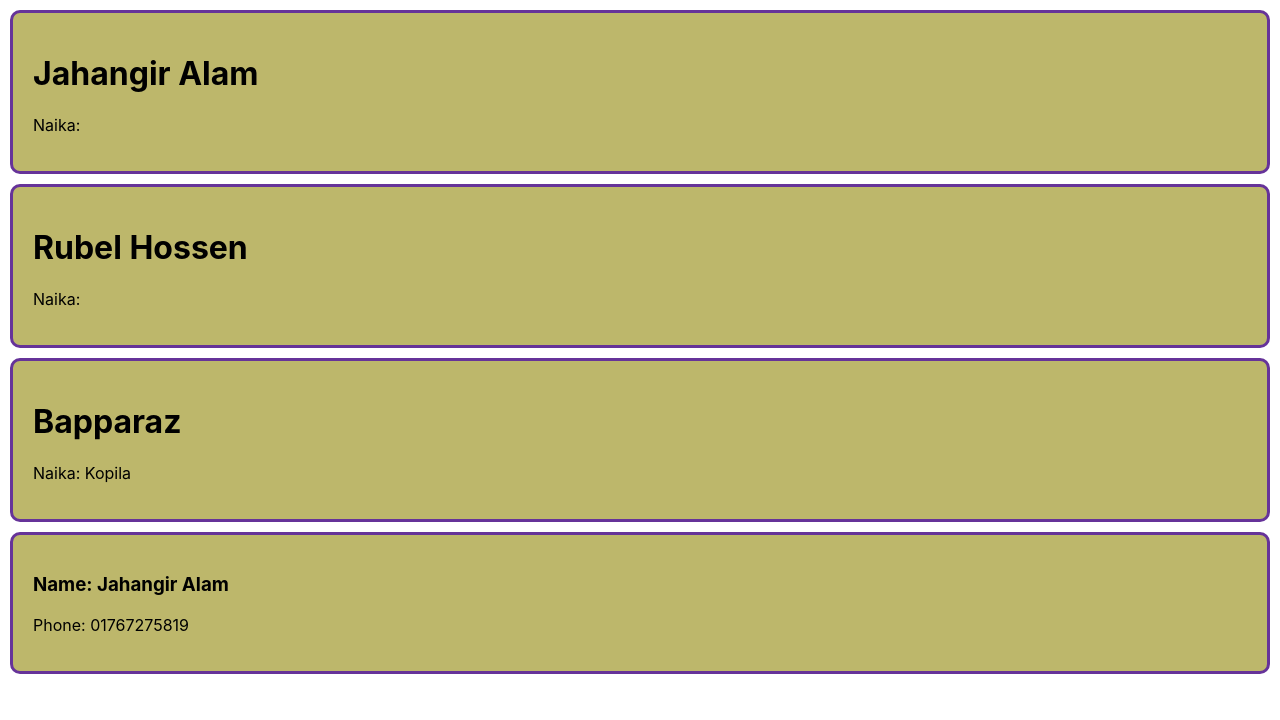
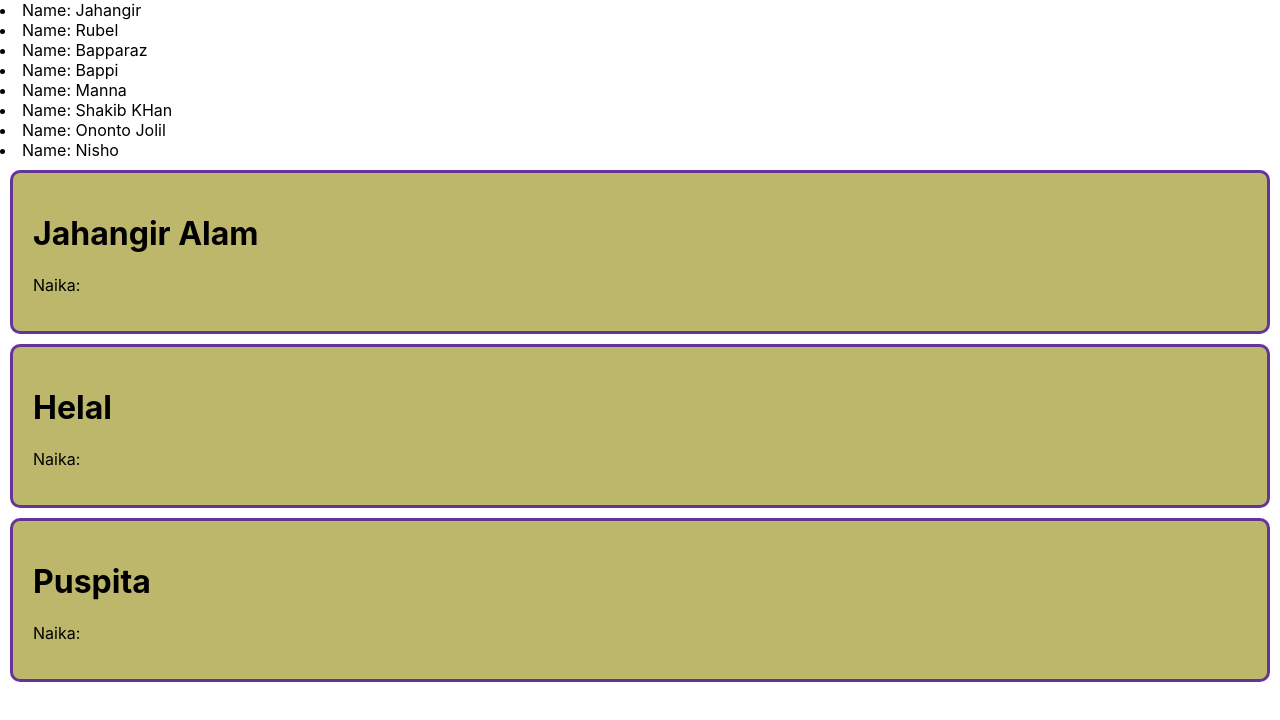
Before and after one commit to sm-jahangir/react-practice, a React (Create React App) app: page / in a window 1280 px wide. Shown: the top 720 px of the page. Built offline with nearby package versions, Linux system fonts and the light colour scheme.

Commit message:
React Props Core Concept 1

```diff
--- a/src/App.js
+++ b/src/App.js
@@ -1,38 +1,41 @@
-import './App.css';
+import "./App.css";
+const singers = [
+  { name: "Jahangir Alam", job: "Student" },
+  { name: "Helal", job: "Marketer" },
+  { name: "Puspita", job: "Operator" },
+];
+function App() {
+  const nayoks = [
+    "Jahangir",
+    "Rubel",
+    "Bapparaz",
+    "Bappi",
+    "Manna",
+    "Shakib KHan",
+    "Ononto Jolil",
+    "Nisho",
+  ];
 
-const number = 5555;
-const singer = {name: 'Dr. Jahangir Alam', job: 'Web Developer'};
-const singerStyle = {
-  backgroundColor: 'yellow',
-  color: 'red',
-}
-function App() {
   return (
     <div className="App">
-      <Person name="Jahangir Alam"></Person>
-      <Person name="Rubel Hossen"></Person>
-      <Person nayika="Kopila" name="Bapparaz"></Person>
-      <Friend name="Jahangir Alam" phone="01767275819"></Friend>
+      {nayoks.map((nayok) => (
+        <li>Name: {nayok}</li>
+      ))}
+
+      {singers.map((nayok) => (
+        <Person name={nayok.name}></Person>
+      ))}
     </div>
   );
 }
 function Person(props) {
-  console.log(props)
-  return(
-    <div className='person'>
+  console.log(props);
+  return (
+    <div className="person">
       <h1>{props.name}</h1>
       <p>Naika: {props.nayika}</p>
     </div>
-  )
-}
-function Friend(props) {
-  console.log(props);
-  return (
-    <div className='person'>
-      <h3>Name: {props.name}</h3>
-      <p>Phone: {props.phone}</p>
-    </div>
-  )
+  );
 }
 
 export default App;
```
